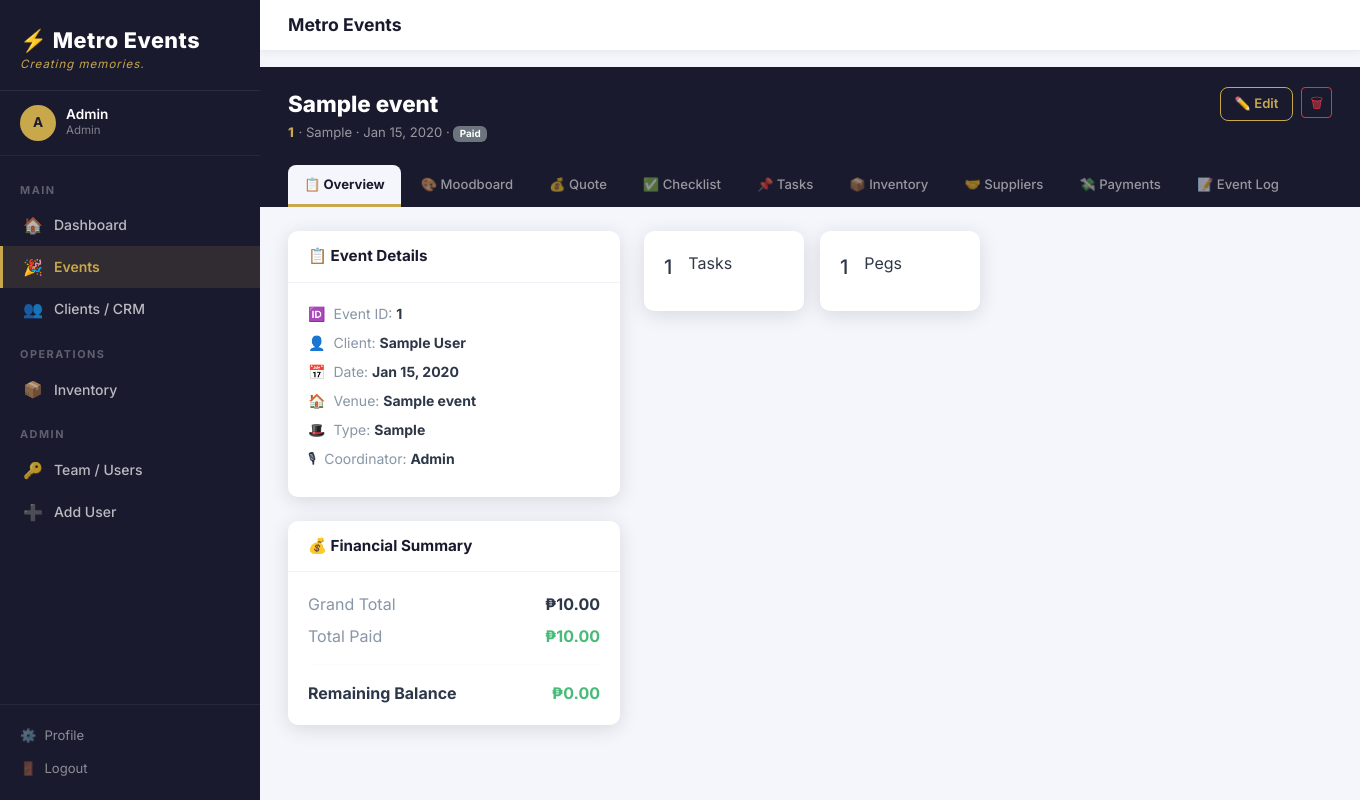
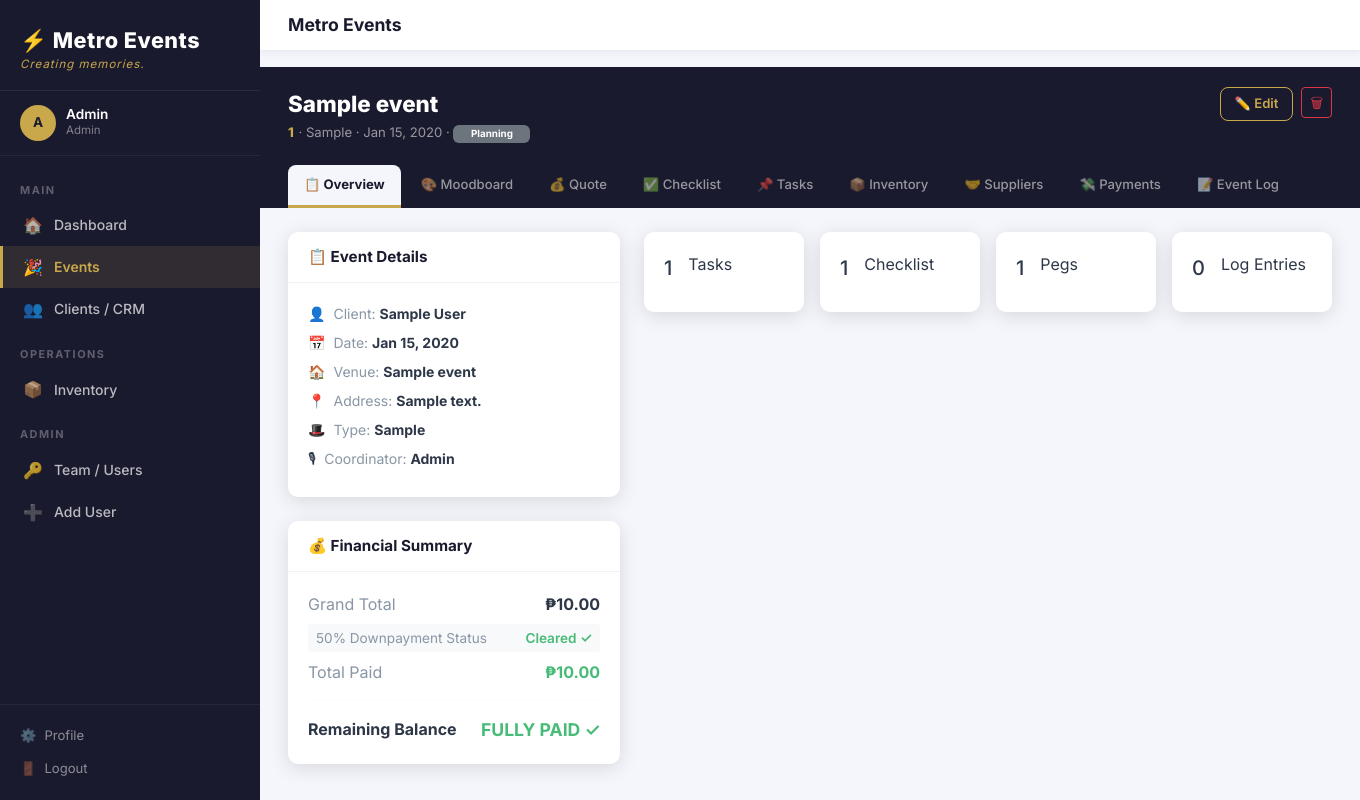
Before and after one commit to meisems/metroevents, a Flask app: page /events/1 in a window 1360 px wide. Run offline with Flask 3, Linux system fonts and the light colour scheme; a user stored in the database is signed in; tables that the repository leaves empty hold one stand-in row (values such as "Sample post").

Commit message:
Update detail.html

```diff
--- a/templates/events/detail.html
+++ b/templates/events/detail.html
@@ -10,7 +10,21 @@
         <span style="color:#C9A84C; font-weight:800; letter-spacing: 1px;">{{ event.event_id }}</span> ·
         {{ event.event_type|title }} ·
         {{ event.event_date|dateformat }} ·
-        <span class="badge bg-{{ event.status_color }}">{{ event.status|replace('_',' ')|title }}</span>
+
+        <form action="{{ url_for('events.update_status', event_id=event.id) }}" method="POST" style="display:inline;">
+          <input type="hidden" name="csrf_token" value="{{ csrf_token() }}" />
+          <select name="status" onchange="this.form.submit()"
+                  class="badge bg-{{ event.status_color }} border-0 text-white"
+                  style="cursor: pointer; appearance: none; -webkit-appearance: none; padding: 4px 12px; font-weight: 700;">
+            {% for s_opt in statuses %}
+              <option value="{{ s_opt }}" {{ 'selected' if event.status == s_opt else '' }}
+                      style="color: #000; background: #fff;">
+                {{ s_opt|replace('_', ' ')|title }}
+              </option>
+            {% endfor %}
+          </select>
+        </form>
+
         {% if event.days_until >= 0 and event.status not in ['done','cancelled'] %}
           · <strong style="color:#C9A84C;">{{ event.days_until }} days away</strong>
         {% endif %}
@@ -19,7 +33,7 @@
     <div class="d-flex gap-2 pb-2">
       <a href="{{ url_for('events.edit_event', event_id=event.id) }}" class="btn-outline-gold" style="font-size:.82rem;padding:6px 14px;">✏️ Edit</a>
       {% if current_user.is_admin %}
-      <form action="{{ url_for('events.delete_event', event_id=event.id) }}" method="POST" data-confirm="Delete this event permanently?">
+      <form action="{{ url_for('events.delete_event', event_id=event.id) }}" method="POST" onsubmit="return confirm('Permanently delete this workspace?');">
         <input type="hidden" name="csrf_token" value="{{ csrf_token() }}" />
         <button type="submit" class="btn btn-sm btn-outline-danger">🗑</button>
       </form>
@@ -28,7 +42,7 @@
   </div>
 
   <div class="me-workspace-tabs">
-    {% set tabs_list = [
+    {% set nav_tabs = [
       ('overview', '📋', 'Overview'),
       ('moodboard', '🎨', 'Moodboard'),
       ('quote', '💰', 'Quote'),
@@ -39,7 +53,7 @@
       ('payments', '💸', 'Payments'),
       ('log', '📝', 'Event Log'),
     ] %}
-    {% for t_id, t_icon, t_label in tabs_list %}
+    {% for t_id, t_icon, t_label in nav_tabs %}
     <a href="{{ url_for('events.detail', event_id=event.id, tab=t_id) }}"
        class="tab-btn {{ 'active' if tab == t_id or (not tab and t_id == 'overview') }}">
       {{ t_icon }} {{ t_label }}
@@ -63,10 +77,10 @@
           <div><span style="color:#8896A5;">{{ label }}:</span> <strong>{{ val or '—' }}</strong></div>
         </div>
         {% endmacro %}
-        {{ drow('🆔', 'Event ID', event.event_id) }}
         {{ drow('👤', 'Client', event.client.full_name) }}
         {{ drow('📅', 'Date', event.event_date|dateformat) }}
         {{ drow('🏠', 'Venue', event.venue_name) }}
+        {{ drow('📍', 'Address', event.venue_address) }}
         {{ drow('🎩', 'Type', event.event_type|title) }}
         {{ drow('🎙', 'Coordinator', event.coordinator.name if event.coordinator else None) }}
       </div>
@@ -78,8 +92,16 @@
         {% set quote = event.active_quote %}
         <div class="d-flex justify-content-between mb-2">
           <span style="color:#8896A5;">Grand Total</span>
-          <strong>{{ quote.grand_total|peso if quote else 'No Quote' }}</strong>
+          <strong>{{ quote.grand_total|peso if quote else 'No Quote Yet' }}</strong>
         </div>
+        {% if quote %}
+        <div class="d-flex justify-content-between mb-2" style="font-size:.85rem; padding: 4px 8px; background: #f8f9fa; border-radius: 4px;">
+          <span style="color:#8896A5;">50% Downpayment Status</span>
+          <span style="font-weight:600; color: {{ '#48BB78' if event.downpayment_status == 'Cleared' else '#C9A84C' }};">
+            {{ event.downpayment_status|peso if event.downpayment_status != 'Cleared' else 'Cleared ✓' }}
+          </span>
+        </div>
+        {% endif %}
         <div class="d-flex justify-content-between mb-2">
           <span style="color:#8896A5;">Total Paid</span>
           <strong style="color:#48BB78;">{{ event.total_paid|peso }}</strong>
@@ -87,17 +109,20 @@
         <hr class="divider" />
         <div class="d-flex justify-content-between">
           <span style="font-weight:700;">Remaining Balance</span>
-          <strong style="color:{{ '#F56565' if event.balance_due > 0 else '#48BB78' }};">
-            {% if not quote %} ₱0.00 {% else %} {{ event.balance_due|peso }} {% endif %}
+          <strong style="color:{{ '#F56565' if event.balance_due > 0 else '#48BB78' }}; font-size:1.1rem;">
+            {% if not quote %} ₱0.00 {% elif event.balance_due > 0 %} {{ event.balance_due|peso }} {% else %} FULLY PAID ✓ {% endif %}
           </strong>
         </div>
       </div>
     </div>
   </div>
+
   <div class="col-lg-8">
-     <div class="row g-3">
-        <div class="col-md-3"><div class="kpi-card"><h5>{{ event.tasks.count() }}</h5><p>Tasks</p></div></div>
-        <div class="col-md-3"><div class="kpi-card"><h5>{{ event.moodboard_pegs.count() }}</h5><p>Pegs</p></div></div>
+     <div class="row g-3 mb-4">
+        <div class="col-6 col-md-3"><div class="kpi-card"><h5>{{ event.tasks.count() }}</h5><p>Tasks</p></div></div>
+        <div class="col-6 col-md-3"><div class="kpi-card"><h5>{{ event.checklist_items.count() }}</h5><p>Checklist</p></div></div>
+        <div class="col-6 col-md-3"><div class="kpi-card"><h5>{{ event.moodboard_pegs.count() }}</h5><p>Pegs</p></div></div>
+        <div class="col-6 col-md-3"><div class="kpi-card"><h5>{{ event.event_logs.count() }}</h5><p>Log Entries</p></div></div>
      </div>
   </div>
 </div>
@@ -105,13 +130,13 @@
 {# =================== 🎨 MOODBOARD =================== #}
 {% elif tab == 'moodboard' %}
 <div class="d-flex justify-content-between mb-3">
-  <h5>🎨 Moodboard</h5>
+  <h5>🎨 Moodboard & Inspiration</h5>
   <button class="btn-gold" data-bs-toggle="collapse" data-bs-target="#addPeg">➕ Add Peg</button>
 </div>
 <div class="moodboard-grid">
   {% for peg in event.moodboard_pegs.all() %}
-    <img src="{{ peg.image_url }}" style="width:200px; border-radius:12px; margin:5px;">
-  {% else %}<p class="text-muted">No inspiration added yet.</p>{% endfor %}
+    <div class="peg-card"><img src="{{ peg.image_url }}" onerror="this.src='/static/img/no-image.svg'" /></div>
+  {% else %}<p class="text-muted text-center py-5 w-100">No pegs uploaded yet.</p>{% endfor %}
 </div>
 
 {# =================== 💰 QUOTE =================== #}
@@ -122,18 +147,26 @@
 </div>
 {% set quote = event.active_quote %}
 {% if quote %}
-  <table class="me-table">
-    {% for item in quote.items %}
-    <tr><td>{{ item.item_name }}</td><td class="text-end">{{ item.total_price|peso }}</td></tr>
-    {% endfor %}
-  </table>
-{% else %}<p>Create a quote to see the breakdown.</p>{% endif %}
+  <div class="me-card me-card-body p-0">
+    <table class="me-table">
+        <thead><tr><th>Item</th><th class="text-end">Total</th></tr></thead>
+        <tbody>
+        {% for item in quote.items %}
+          <tr><td>{{ item.item_name }}</td><td class="text-end">{{ item.total_price|peso }}</td></tr>
+        {% endfor %}
+        </tbody>
+    </table>
+  </div>
+{% else %}<p class="text-center py-5">No active quote for this workspace.</p>{% endif %}
 
 {# =================== ✅ CHECKLIST =================== #}
 {% elif tab == 'checklist' %}
-<h5 class="mb-3">✅ Checklist</h5>
+<h5 class="mb-3">✅ Event Checklist</h5>
 {% for item in event.checklist_items.all() %}
-  <div class="p-3 mb-2 bg-white rounded shadow-sm">{{ item.title }}</div>
+  <div class="p-3 mb-2 bg-white rounded shadow-sm d-flex justify-content-between">
+      <span>{{ item.title }}</span>
+      <span class="badge {{ 'bg-success' if item.is_done else 'bg-secondary' }}">{{ 'Done' if item.is_done else 'Pending' }}</span>
+  </div>
 {% endfor %}
 
 {# =================== 📌 TASKS =================== #}
@@ -147,25 +180,28 @@
 
 {# =================== 📦 INVENTORY =================== #}
 {% elif tab == 'inventory' %}
-<h5 class="mb-3">📦 Inventory Reservations</h5>
+<h5 class="mb-3">📦 Item Reservations</h5>
 <table class="me-table bg-white">
   <thead><tr><th>Item</th><th>Qty</th><th>Status</th></tr></thead>
   {% for res in event.reservations.all() %}
     <tr><td>{{ res.item.name }}</td><td>{{ res.quantity }}</td><td>{{ res.status }}</td></tr>
-  {% else %}<tr><td colspan="3" class="text-center py-4">No inventory reserved.</td></tr>{% endfor %}
+  {% else %}<tr><td colspan="3" class="text-center py-4">No items reserved.</td></tr>{% endfor %}
 </table>
 
 {# =================== 🤝 SUPPLIERS =================== #}
 {% elif tab == 'suppliers' %}
-<h5 class="mb-3">🤝 Suppliers & POs</h5>
-<p class="text-muted">Manage your purchase orders here.</p>
+<h5 class="mb-3">🤝 Suppliers & Purchase Orders</h5>
+<div class="me-card p-4 text-center">Supplier PO Workspace is ready.</div>
 
 {# =================== 💸 PAYMENTS =================== #}
 {% elif tab == 'payments' %}
-<h5 class="mb-3">💸 Payment History</h5>
+<div class="d-flex justify-content-between mb-3">
+    <h5>💸 Payment History</h5>
+    <button class="btn-gold">➕ Record Payment</button>
+</div>
 <table class="me-table bg-white">
   {% for p in event.payments.all() %}
-    <tr><td>{{ p.label }}</td><td>{{ p.amount|peso }}</td><td>{{ p.status }}</td></tr>
+    <tr><td>{{ p.label }}</td><td>{{ p.amount|peso }}</td><td>{{ p.status|title }}</td></tr>
   {% endfor %}
 </table>
 
@@ -174,17 +210,17 @@
 <h5 class="mb-3">📝 Event Day Log</h5>
 {% set logs = event.event_logs.all() | sort(attribute='logged_at', reverse=True) %}
 {% for entry in logs %}
-  <div class="mb-2 p-2" style="border-left:4px solid #C9A84C; background:#fff;">
+  <div class="mb-2 p-3 bg-white" style="border-left:4px solid #C9A84C;">
     <strong>{{ entry.log_type|title }}</strong>: {{ entry.message }}
   </div>
 {% endfor %}
 
-{# =================== 🚨 SAFETY FALLBACK =================== #}
+{# =================== 🚨 FALLBACK =================== #}
 {% else %}
 <div class="text-center py-5 bg-white rounded">
     <div style="font-size: 3rem;">🔍</div>
     <h4>Tab Error</h4>
-    <p>The system is looking for tab: <strong>"{{ tab }}"</strong> but couldn't find it in the code.</p>
+    <p>The system is looking for tab: <strong>"{{ tab }}"</strong>.</p>
     <a href="{{ url_for('events.detail', event_id=event.id, tab='overview') }}" class="btn-gold mt-3">Back to Overview</a>
 </div>
 {% endif %}
```
